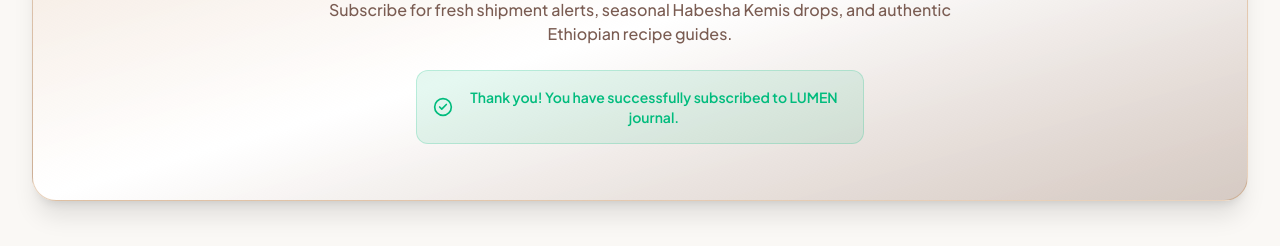
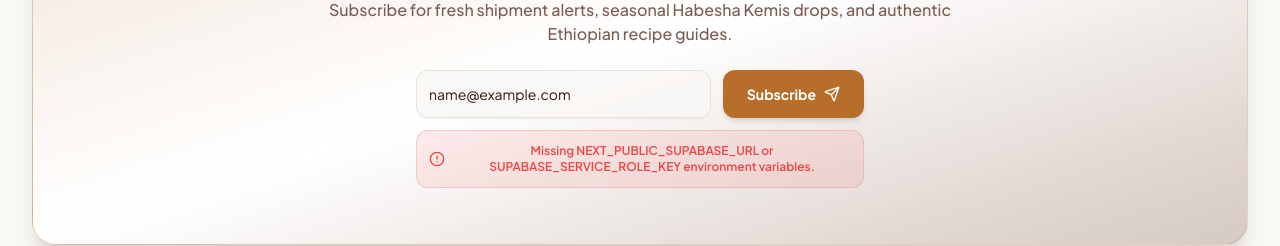
Before and after one commit to kennataddese6/ecs, a Next.js app: page / in a window 1280 px wide. Both pictures are taken after typing "name@example.com" into the empty fields and a click on the button "Subscribe". Shown: the part 4909-5155 px from the top of the page. Built offline with nearby package versions, Linux system fonts and the light colour scheme; no server answers; the database is empty.

Commit message:
feat(newsletter): save newsletter subscribers to database and fix LUMEN branding text

```diff
--- a/components/common/newsletter-form.tsx
+++ b/components/common/newsletter-form.tsx
@@ -3,42 +3,82 @@
 import * as React from "react";
 import { Button } from "@/components/ui/button";
 import { Input } from "@/components/ui/input";
-import { Send, CheckCircle2 } from "lucide-react";
+import { Send, CheckCircle2, Loader2, AlertCircle } from "lucide-react";
+import { subscribeNewsletterAction } from "@/lib/actions/newsletter";
 
 export function NewsletterForm() {
   const [email, setEmail] = React.useState("");
-  const [submitted, setSubmitted] = React.useState(false);
+  const [submitting, setSubmitting] = React.useState(false);
+  const [successMessage, setSuccessMessage] = React.useState<string | null>(null);
+  const [errorMessage, setErrorMessage] = React.useState<string | null>(null);
 
-  const handleSubmit = (e: React.FormEvent) => {
+  const handleSubmit = async (e: React.FormEvent) => {
     e.preventDefault();
-    if (email.trim()) {
-      setSubmitted(true);
+    if (!email.trim() || submitting) return;
+
+    setSubmitting(true);
+    setErrorMessage(null);
+
+    try {
+      const res = await subscribeNewsletterAction(email);
+      if (res.success) {
+        setSuccessMessage(res.message);
         setEmail("");
+      } else {
+        setErrorMessage(res.message);
+      }
+    } catch (err: any) {
+      setErrorMessage(err?.message || "Failed to subscribe. Please try again.");
+    } finally {
+      setSubmitting(false);
     }
   };
 
-  if (submitted) {
+  if (successMessage) {
     return (
-      <div className="flex items-center justify-center space-x-2 text-emerald-500 bg-emerald-500/10 p-4 rounded-xl border border-emerald-500/20 max-w-md mx-auto">
+      <div className="flex items-center justify-center space-x-2 text-emerald-600 dark:text-emerald-400 bg-emerald-500/15 p-4 rounded-xl border border-emerald-500/30 max-w-lg mx-auto shadow-sm">
         <CheckCircle2 className="h-5 w-5 flex-shrink-0" />
-        <span className="text-sm font-semibold">Thank you! You have successfully subscribed to LUMEN journal.</span>
+        <span className="text-sm font-bold text-center">{successMessage}</span>
       </div>
     );
   }
 
   return (
-    <form onSubmit={handleSubmit} className="flex flex-col sm:flex-row items-center gap-3 max-w-md mx-auto w-full">
+    <div className="space-y-3 max-w-md mx-auto w-full">
+      <form onSubmit={handleSubmit} className="flex flex-col sm:flex-row items-center gap-3 w-full">
         <Input
           type="email"
           value={email}
           onChange={(e) => setEmail(e.target.value)}
           placeholder="Enter your email address..."
-        className="h-12 bg-background/80 border-border text-foreground"
+          className="h-12 bg-background/90 border-border text-foreground rounded-xl shadow-xs"
+          disabled={submitting}
           required
         />
-      <Button type="submit" size="lg" className="h-12 px-6 w-full sm:w-auto font-semibold shadow-md whitespace-nowrap">
+        <Button
+          type="submit"
+          size="lg"
+          disabled={submitting}
+          className="h-12 px-6 w-full sm:w-auto font-bold shadow-md rounded-xl whitespace-nowrap cursor-pointer"
+        >
+          {submitting ? (
+            <>
+              <Loader2 className="mr-2 h-4 w-4 animate-spin" /> Subscribing...
+            </>
+          ) : (
+            <>
               Subscribe <Send className="ml-2 h-4 w-4" />
+            </>
+          )}
         </Button>
       </form>
+
+      {errorMessage && (
+        <div className="flex items-center space-x-2 text-destructive bg-destructive/10 p-3 rounded-xl border border-destructive/20 text-xs font-semibold">
+          <AlertCircle className="h-4 w-4 flex-shrink-0" />
+          <span>{errorMessage}</span>
+        </div>
+      )}
+    </div>
   );
 }
--- /dev/null
+++ b/lib/actions/newsletter.ts
@@ -0,0 +1,54 @@
+"use server";
+
+import { createAdminClient } from "@/lib/supabase/admin";
+import { z } from "zod";
+
+const emailSchema = z.string().email("Please enter a valid email address.");
+
+export interface NewsletterResponse {
+  success: boolean;
+  message: string;
+}
+
+export async function subscribeNewsletterAction(email: string): Promise<NewsletterResponse> {
+  try {
+    const cleanEmail = email.trim().toLowerCase();
+    const validEmail = emailSchema.parse(cleanEmail);
+
+    const adminClient = createAdminClient();
+
+    // Check if email is already subscribed
+    const { data: existing } = await adminClient
+      .from("newsletter_subscribers")
+      .select("id, status")
+      .eq("email", validEmail)
+      .maybeSingle();
+
+    if (existing) {
+      return {
+        success: true,
+        message: "You are already subscribed to the Enat Market journal & newsletter!",
+      };
+    }
+
+    // Save subscriber email to Supabase database
+    const { error } = await adminClient.from("newsletter_subscribers").insert({
+      email: validEmail,
+      status: "ACTIVE",
+    });
+
+    if (error) {
+      throw new Error(error.message || "Database insert failed.");
+    }
+
+    return {
+      success: true,
+      message: "Thank you! You have successfully subscribed to the Enat Market journal & newsletter.",
+    };
+  } catch (err: any) {
+    return {
+      success: false,
+      message: err?.message || "Failed to subscribe. Please check your email and try again.",
+    };
+  }
+}
--- /dev/null
+++ b/lib/services/newsletter.ts
@@ -0,0 +1,28 @@
+import { createAdminClient } from "@/lib/supabase/admin";
+
+export interface NewsletterSubscriber {
+  id: string;
+  email: string;
+  status: string;
+  created_at: string;
+}
+
+export async function getNewsletterSubscribers(): Promise<NewsletterSubscriber[]> {
+  try {
+    const adminClient = createAdminClient();
+    const { data, error } = await adminClient
+      .from("newsletter_subscribers")
+      .select("id, email, status, created_at")
+      .order("created_at", { ascending: false });
+
+    if (error) {
+      console.error("Error fetching subscribers:", error);
+      return [];
+    }
+
+    return data || [];
+  } catch (err) {
+    console.error("Failed to fetch subscribers:", err);
+    return [];
+  }
+}
```
Also changed, not shown: 1 other file (tests, documents, lock files or other folders). Lines whose indentation alone changed are shown as unchanged.
